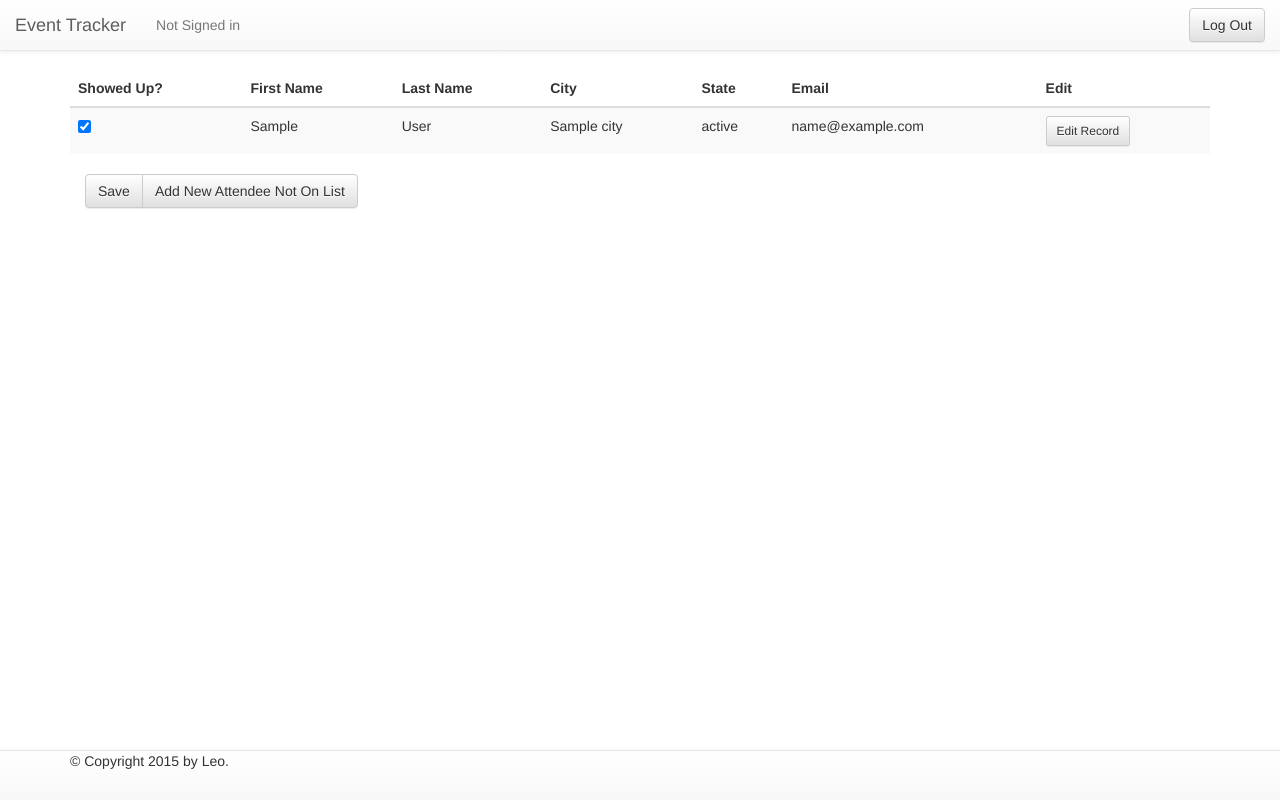
After one commit to diversified-cheesecake/bk-event, a Django app: template event/templates/event/entry_page_working_version.html in a window 1280 px wide. The commit adds this page. Run offline with Django 3.2, Linux system fonts and the light colour scheme; the template is opened without the code that fills it: most values are stand-ins (such as "Sample title", 1, 10 or a date in 2020); some libraries are stand-ins or nearby versions.

```diff
--- a/event/templates/event/base.html
+++ b/event/templates/event/base.html
@@ -13,6 +13,9 @@
 <script src="https://ajax.googleapis.com/ajax/libs/jquery/1.11.2/jquery.min.js"></script>
 
 <script src="https://maxcdn.bootstrapcdn.com/bootstrap/3.3.4/js/bootstrap.min.js"></script>
+
+<!-- Angular JS -->
+<!-- <script src="https://ajax.googleapis.com/ajax/libs/angularjs/1.3.15/angular.min.js"></script> -->
 
 <style>
 body #main-content {
--- /dev/null
+++ b/event/templates/event/entry_page_working_version.html
@@ -0,0 +1,53 @@
+{% extends "event/base.html" %}
+
+{% block title %}Check-in List{% endblock %}
+
+{% block content %}
+<form method="POST" id="theform">
+	{% csrf_token %}
+	<table class="table table-striped">
+		<thead>
+			<tr>
+				<th>Showed Up?</th>
+				<th>First Name</th>
+				<th>Last Name</th>
+				<th>City</th>
+				<th>State</th>
+				<th>Email</th>
+				<th>Edit</th>
+			</tr>
+		</thead>
+		<tbody>
+			{% for attendee in entry_list %}
+			<tr>
+				<td>
+					{% if attendee.showed_up %}
+					<input type="checkbox" name="showed_up_list" value="{{ attendee.id }}" checked>
+					{% else %}
+					<input type="checkbox" name="showed_up_list" value="{{ attendee.id }}">
+					{% endif %}
+				</td>
+				<td>{{ attendee.first_name }}</td>
+				<td>{{ attendee.last_name }}</td>
+				<td>{{ attendee.city }}</td>
+				<td>{{ attendee.state }}</td>
+				<td>{{ attendee.email }}</td>
+				<td>
+					<a href="/attendee/update/{{ attendee.id }}" class="btn btn-default btn-sm" role="button">Edit Record</a>
+				</td>
+			</tr>
+			{% endfor %}
+		</tbody>
+	</table>
+</form>
+
+
+      <div class="container">
+      		<div class="btn-group" role="group" aria-label="...">
+			  <button type="input" class="btn btn-default" form="theform" formaction="{% url 'event:save_data' %}" formmethod="POST">Save</button>
+			  <button type="input" class="btn btn-default" form="theform" formaction="{% url 'event:save_and_add' %}" formmethod="POST">Add New Attendee Not On List</button>
+			</div>
+      </div>
+
+
+{% endblock %}
```
Also changed, not shown: event/templates/event/entry_page.html (+68 -18 lines), event/templates/event/test.html (added, +14 -0 lines), 3 other files.
